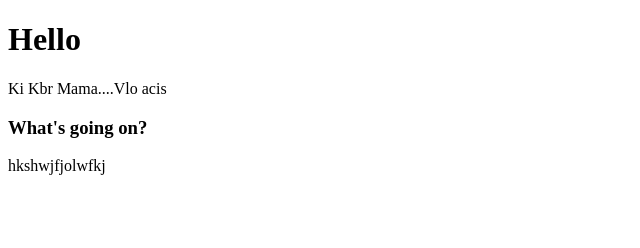
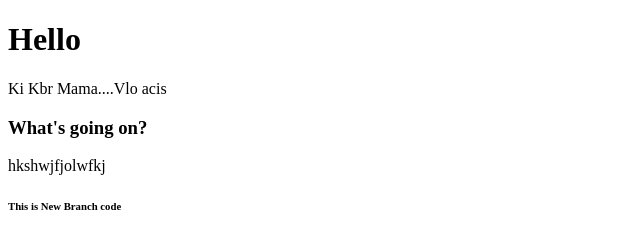
Before and after one commit to Abhamid3311/second-repo, a plain HTML site: page index.html in a window 1280 px wide. Shown: the whole page, without its empty margins (0-640 px from the left). Drawn offline with Linux system fonts and the light colour scheme.

Commit message:
new branch

```diff
--- a/index.html
+++ b/index.html
@@ -13,5 +13,7 @@
     <h3>What's going on?</h3>
     <p>hkshwjfjolwfkj</p>
 
+    <h6>This is New Branch code </h6>
+
 </body>
 </html>
```
